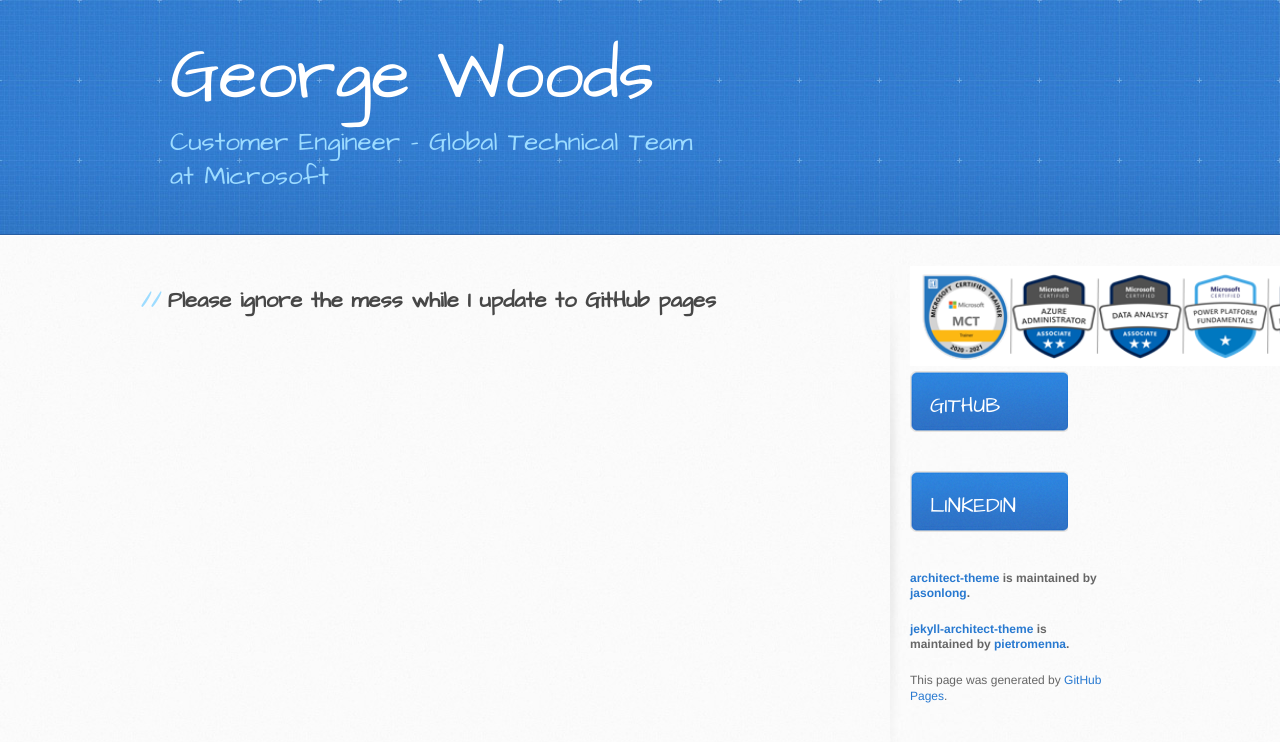
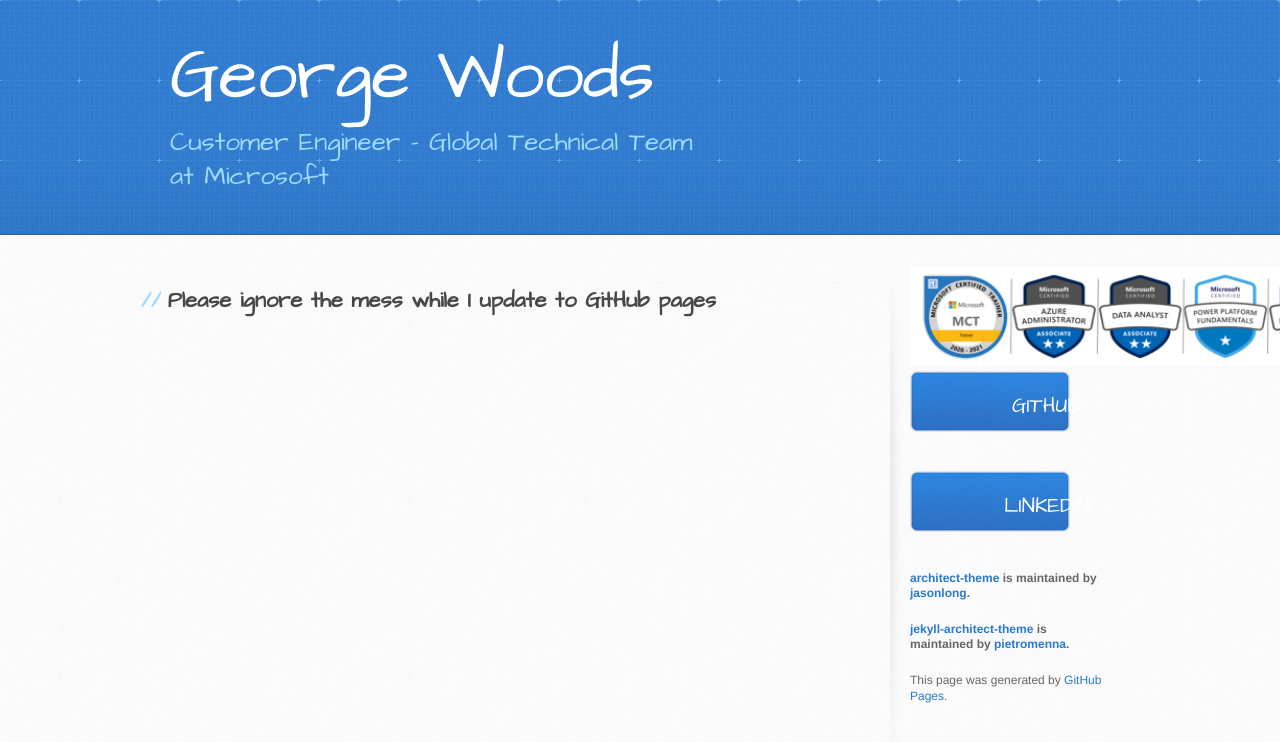
Before and after one commit to gvwoods/gvwoods.github.io, a Jekyll site: the page built from index.md, in a window 1280 px wide. Shown: the top 742 px of the page. Built offline with Jekyll 4.4.1, drawn with Linux system fonts in a browser that asks for light colours; our own code applies the rules of GitHub Pages for plain Markdown files.

Commit message:
Update stylesheet.css

```diff
--- a/stylesheets/stylesheet.css
+++ b/stylesheets/stylesheet.css
@@ -540,7 +540,7 @@
 aside a.button {
   display: block;
   width: 138px;
-  padding-left: 20px;
+  text-align: center;
   margin-bottom: 20px;
   font-size: 21px;
   background: transparent url(../images/side-button2.png) 0 0 no-repeat;
```
